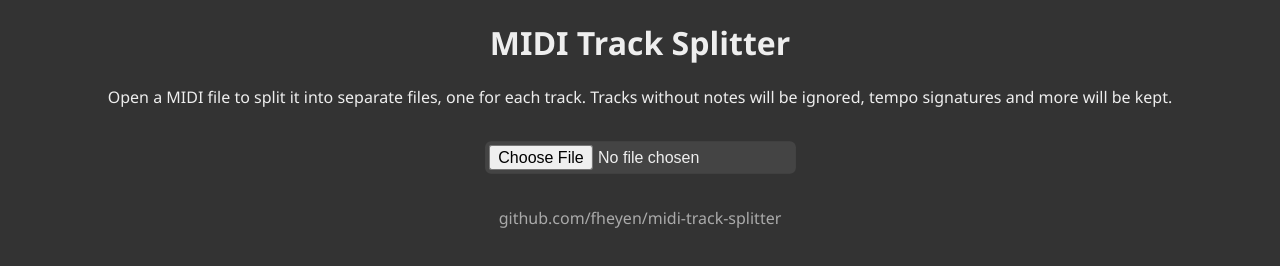
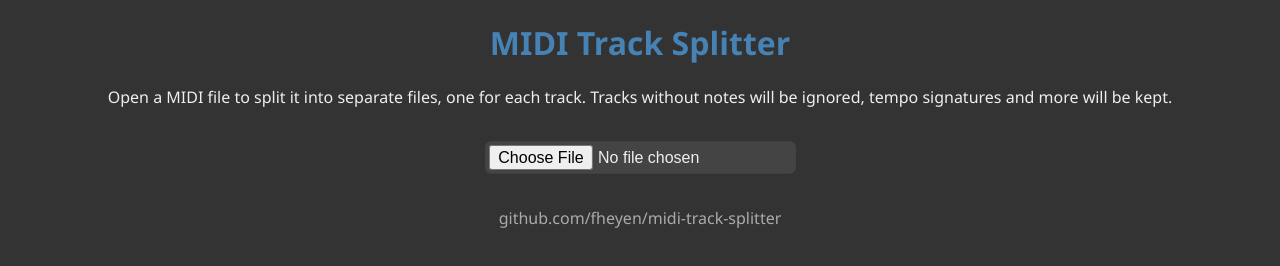
Before and after one commit to fheyen/midi-track-splitter, a website: page index.html in a window 1280 px wide. Drawn offline with nearby package versions, Linux system fonts and the light colour scheme.

Commit message:
added HTML title

```diff
--- a/index.html
+++ b/index.html
@@ -4,7 +4,7 @@
 <head>
     <meta charset="UTF-8">
     <meta name="viewport" content="width=device-width, initial-scale=1.0">
-    <title>Document</title>
+    <title>MIDI Track Splitter</title>
     <script src="https://unpkg.com/@tonejs/midi"></script>
     <script src="https://unpkg.com/lodash"></script>
     <script src="https://unpkg.com/file-saver"></script>
@@ -24,6 +24,10 @@
             border: none;
             border-radius: 5px;
             transform: scale(1.2);
+        }
+
+        h1 {
+            color: steelblue;
         }
 
         a,
```
